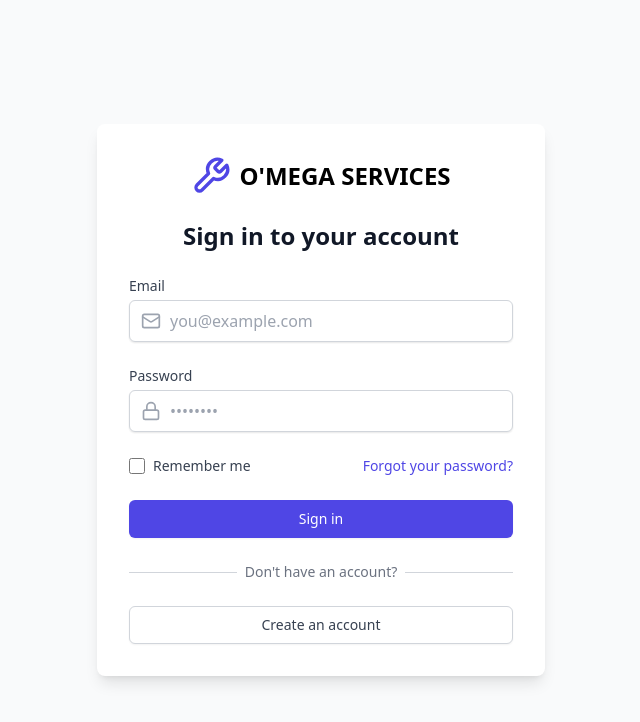
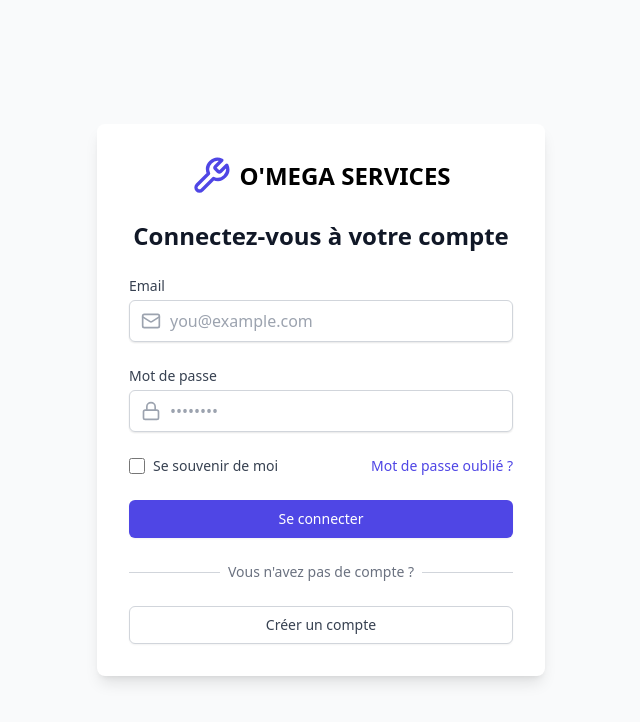
Before and after one commit to othsma/kepler-test-firebase, a React (Vite) app: page /login in a window 1280 px wide. Shown: the top 722 px of the page, without its empty margins (319-959 px from the left). Built offline with nearby package versions, Linux system fonts and the light colour scheme; no server answers; the database is empty; what @react-pdf/renderer would draw is missing.

Commit message:
Phase 9 DONE

```diff
--- a/src/pages/ForgotPassword.tsx
+++ b/src/pages/ForgotPassword.tsx
@@ -24,10 +24,10 @@ export default function ForgotPassword() {
       if (result.success) {
         setSuccess(true);
       } else {
-        setError(result.error || 'Failed to send password reset email. Please try again.');
+        setError(result.error || 'Échec de l\'envoi de l\'email de réinitialisation. Veuillez réessayer.');
       }
     } catch (error: any) {
-      setError(error.message || 'An unexpected error occurred');
+      setError(error.message || 'Une erreur inattendue s\'est produite');
     } finally {
       setIsSubmitting(false);
     }
@@ -44,7 +44,7 @@ export default function ForgotPassword() {
         </div>
 
         <h2 className={`text-2xl font-bold mb-6 text-center ${isDarkMode ? 'text-white' : 'text-gray-900'}`}>
-          Reset your password
+          Réinitialisez votre mot de passe
         </h2>
 
         {error && (
@@ -57,12 +57,12 @@ export default function ForgotPassword() {
         {success && (
           <div className="mb-4 p-3 bg-green-100 border border-green-400 text-green-700 rounded flex items-center">
             <CheckCircle className="h-5 w-5 mr-2" />
-            <span>Password reset email sent. Please check your inbox.</span>
+            <span>Email de réinitialisation envoyé. Veuillez vérifier votre boîte de réception.</span>
           </div>
         )}
 
         <p className={`mb-6 ${isDarkMode ? 'text-gray-300' : 'text-gray-600'}`}>
-          Enter your email address and we'll send you a link to reset your password.
+          Entrez votre adresse email et nous vous enverrons un lien pour réinitialiser votre mot de passe.
         </p>
 
         <form onSubmit={handleSubmit} className="space-y-6">
@@ -94,16 +94,16 @@ export default function ForgotPassword() {
               disabled={isSubmitting}
               className="w-full flex justify-center py-2 px-4 border border-transparent rounded-md shadow-sm text-sm font-medium text-white bg-indigo-600 hover:bg-indigo-700 focus:outline-none focus:ring-2 focus:ring-offset-2 focus:ring-indigo-500 disabled:opacity-50"
             >
-              {isSubmitting ? 'Sending...' : 'Send reset link'}
+              {isSubmitting ? 'Envoi en cours...' : 'Envoyer le lien de réinitialisation'}
             </button>
           </div>
         </form>
 
         <div className="mt-6 text-center">
           <p className={`text-sm ${isDarkMode ? 'text-gray-400' : 'text-gray-600'}`}>
-            Remember your password?{' '}
+            Vous vous souvenez de votre mot de passe ?{' '}
             <Link to="/login" className="font-medium text-indigo-600 hover:text-indigo-500">
-              Sign in
+              Connectez-vous
             </Link>
           </p>
         </div>
--- a/src/pages/Login.tsx
+++ b/src/pages/Login.tsx
@@ -27,10 +27,10 @@ export default function Login() {
         setUser(result.user);
         navigate('/');
       } else {
-        setLoginError(result.error || 'Failed to login. Please check your credentials.');
+        setLoginError(result.error || 'Échec de la connexion. Veuillez vérifier vos identifiants.');
       }
     } catch (error: any) {
-      setLoginError(error.message || 'An unexpected error occurred');
+      setLoginError(error.message || 'Une erreur inattendue s\'est produite');
     } finally {
       setIsSubmitting(false);
     }
@@ -47,7 +47,7 @@ export default function Login() {
         </div>
 
         <h2 className={`text-2xl font-bold mb-6 text-center ${isDarkMode ? 'text-white' : 'text-gray-900'}`}>
-          Sign in to your account
+          Connectez-vous à votre compte
         </h2>
 
         {loginError && (
@@ -82,7 +82,7 @@ export default function Login() {
 
           <div>
             <label htmlFor="password" className={`block text-sm font-medium ${isDarkMode ? 'text-gray-300' : 'text-gray-700'}`}>
-              Password
+              Mot de passe
             </label>
             <div className="mt-1 relative rounded-md shadow-sm">
               <div className="absolute inset-y-0 left-0 pl-3 flex items-center pointer-events-none">
@@ -111,13 +111,13 @@ export default function Login() {
                 className="h-4 w-4 text-indigo-600 focus:ring-indigo-500 border-gray-300 rounded"
               />
               <label htmlFor="remember-me" className={`ml-2 block text-sm ${isDarkMode ? 'text-gray-300' : 'text-gray-700'}`}>
-                Remember me
+                Se souvenir de moi
               </label>
             </div>
 
             <div className="text-sm">
               <Link to="/forgot-password" className="font-medium text-indigo-600 hover:text-indigo-500">
-                Forgot your password?
+                Mot de passe oublié ?
               </Link>
             </div>
           </div>
@@ -128,7 +128,7 @@ export default function Login() {
               disabled={isSubmitting}
               className="w-full flex justify-center py-2 px-4 border border-transparent rounded-md shadow-sm text-sm font-medium text-white bg-indigo-600 hover:bg-indigo-700 focus:outline-none focus:ring-2 focus:ring-offset-2 focus:ring-indigo-500 disabled:opacity-50"
             >
-              {isSubmitting ? 'Signing in...' : 'Sign in'}
+              {isSubmitting ? 'Connexion en cours...' : 'Se connecter'}
             </button>
           </div>
         </form>
@@ -140,7 +140,7 @@ export default function Login() {
             </div>
             <div className="relative flex justify-center text-sm">
               <span className={`px-2 ${isDarkMode ? 'bg-gray-800 text-gray-400' : 'bg-white text-gray-500'}`}>
-                Don't have an account?
+                Vous n'avez pas de compte ?
               </span>
             </div>
           </div>
@@ -150,7 +150,7 @@ export default function Login() {
               to="/register"
               className="w-full flex justify-center py-2 px-4 border border-gray-300 rounded-md shadow-sm text-sm font-medium text-gray-700 bg-white hover:bg-gray-50"
             >
-              Create an account
+              Créer un compte
             </Link>
           </div>
         </div>
--- a/src/pages/Register.tsx
+++ b/src/pages/Register.tsx
@@ -40,12 +40,12 @@ export default function Register() {
 
     // Validate form
     if (!isPasswordValid) {
-      setRegisterError('Password does not meet requirements');
+      setRegisterError('Le mot de passe ne répond pas aux exigences');
       return;
     }
 
     if (!passwordsMatch) {
-      setRegisterError('Passwords do not match');
+      setRegisterError('Les mots de passe ne correspondent pas');
       return;
     }
 
@@ -63,10 +63,10 @@ export default function Register() {
         setUser(result.user);
         navigate('/');
       } else {
-        setRegisterError(result.error || 'Failed to register. Please try again.');
+        setRegisterError(result.error || 'Échec de l\'inscription. Veuillez réessayer.');
       }
     } catch (error: any) {
-      setRegisterError(error.message || 'An unexpected error occurred');
+      setRegisterError(error.message || 'Une erreur inattendue s\'est produite');
     } finally {
       setIsSubmitting(false);
     }
@@ -83,7 +83,7 @@ export default function Register() {
         </div>
 
         <h2 className={`text-2xl font-bold mb-6 text-center ${isDarkMode ? 'text-white' : 'text-gray-900'}`}>
-          Create your account
+          Créez votre compte
         </h2>
 
         {registerError && (
@@ -96,7 +96,7 @@ export default function Register() {
         <form onSubmit={handleSubmit} className="space-y-4">
           <div>
             <label htmlFor="fullName" className={`block text-sm font-medium ${isDarkMode ? 'text-gray-300' : 'text-gray-700'}`}>
-              Full Name *
+              Nom complet *
             </label>
             <div className="mt-1 relative rounded-md shadow-sm">
               <div className="absolute inset-y-0 left-0 pl-3 flex items-center pointer-events-none">
@@ -139,7 +139,7 @@ export default function Register() {
 
           <div>
             <label htmlFor="phone" className={`block text-sm font-medium ${isDarkMode ? 'text-gray-300' : 'text-gray-700'}`}>
-              Phone Number (Optional)
+              Numéro de téléphone (optionnel)
             </label>
             <div className="mt-1 relative rounded-md shadow-sm">
               <div className="absolute inset-y-0 left-0 pl-3 flex items-center pointer-events-none">
@@ -159,7 +159,7 @@ export default function Register() {
 
           <div>
             <label htmlFor="password" className={`block text-sm font-medium ${isDarkMode ? 'text-gray-300' : 'text-gray-700'}`}>
-              Password *
+              Mot de passe *
             </label>
             <div className="mt-1 relative rounded-md shadow-sm">
               <div className="absolute inset-y-0 left-0 pl-3 flex items-center pointer-events-none">
@@ -181,7 +181,7 @@ export default function Register() {
 
             {passwordFocus && (
               <div className="mt-2 p-2 bg-gray-50 rounded-md">
-                <p className="text-sm font-medium text-gray-700 mb-1">Password requirements:</p>
+                <p className="text-sm font-medium text-gray-700 mb-1">Exigences du mot de passe:</p>
                 <ul className="space-y-1">
                   <li className="flex items-center text-sm">
                     {passwordHasMinLength ? (
@@ -189,7 +189,7 @@ export default function Register() {
                     ) : (
                       <X className="h-4 w-4 text-red-500 mr-1" />
                     )}
-                    At least 8 characters
+                    Au moins 8 caractères
                   </li>
                   <li className="flex items-center text-sm">
                     {passwordHasNumber ? (
@@ -197,7 +197,7 @@ export default function Register() {
                     ) : (
                       <X className="h-4 w-4 text-red-500 mr-1" />
                     )}
-                    At least one number
+                    Au moins un chiffre
                   </li>
                   <li className="flex items-center text-sm">
                     {passwordHasSpecial ? (
@@ -205,7 +205,7 @@ export default function Register() {
                     ) : (
                       <X className="h-4 w-4 text-red-500 mr-1" />
                     )}
-                    At least one special character
+                    Au moins un caractère spécial
                   </li>
                 </ul>
               </div>
@@ -214,7 +214,7 @@ export default function Register() {
 
           <div>
             <label htmlFor="confirmPassword" className={`block text-sm font-medium ${isDarkMode ? 'text-gray-300' : 'text-gray-700'}`}>
-              Confirm Password *
+              Confirmer le mot de passe *
             </label>
             <div className="mt-1 relative rounded-md shadow-sm">
               <div className="absolute inset-y-0 left-0 pl-3 flex items-center pointer-events-none">
@@ -232,7 +232,7 @@ export default function Register() {
               />
             </div>
             {formData.confirmPassword && !passwordsMatch && (
-              <p className="mt-1 text-sm text-red-600">Passwords do not match</p>
+              <p className="mt-1 text-sm text-red-600">Les mots de passe ne correspondent pas</p>
             )}
           </div>
 
@@ -242,16 +242,16 @@ export default function Register() {
               disabled={isSubmitting || !isPasswordValid || !passwordsMatch}
               className="w-full flex justify-center py-2 px-4 border border-transparent rounded-md shadow-sm text-sm font-medium text-white bg-indigo-600 hover:bg-indigo-700 focus:outline-none focus:ring-2 focus:ring-offset-2 focus:ring-indigo-500 disabled:opacity-50"
             >
-              {isSubmitting ? 'Creating account...' : 'Create account'}
+              {isSubmitting ? 'Création du compte...' : 'Créer un compte'}
             </button>
           </div>
         </form>
 
         <div className="mt-6 text-center">
           <p className={`text-sm ${isDarkMode ? 'text-gray-400' : 'text-gray-600'}`}>
-            Already have an account?{' '}
+            Vous avez déjà un compte ?{' '}
             <Link to="/login" className="font-medium text-indigo-600 hover:text-indigo-500">
-              Sign in
+              Connectez-vous
             </Link>
           </p>
         </div>
```
